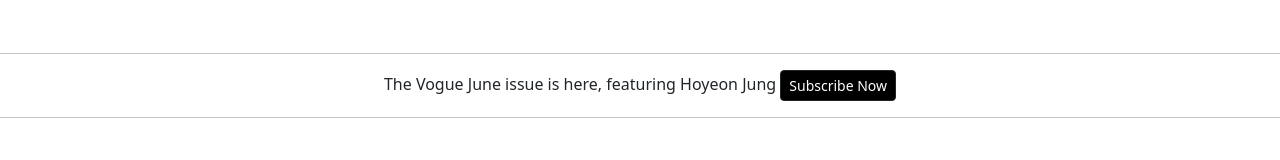
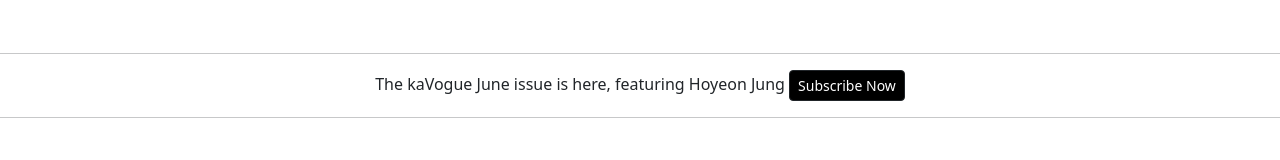
Before and after one commit to PauNicolae/kavogueOnlineMagazine, a plain HTML site: page index.html in a window 1280 px wide. Shown: the part 221-381 px from the top of the page. Drawn offline with nearby package versions, Linux system fonts and the light colour scheme; a web font is replaced by a local one.

Commit message:
added ka

```diff
--- a/index.html
+++ b/index.html
@@ -116,7 +116,7 @@
 
 <section class=" text-dark p-.5 text-center">
   <div class="container">
-    <p>The Vogue June issue is here, featuring Hoyeon Jung
+    <p>The kaVogue June issue is here, featuring Hoyeon Jung
     <button id="btn" class="btn btn-sm" data-bs-toggle="modal" data-bs-target="#"><a href="subscribe.html" id="a">Subscribe Now</a></button></p>
   </div>
 </section>
```
